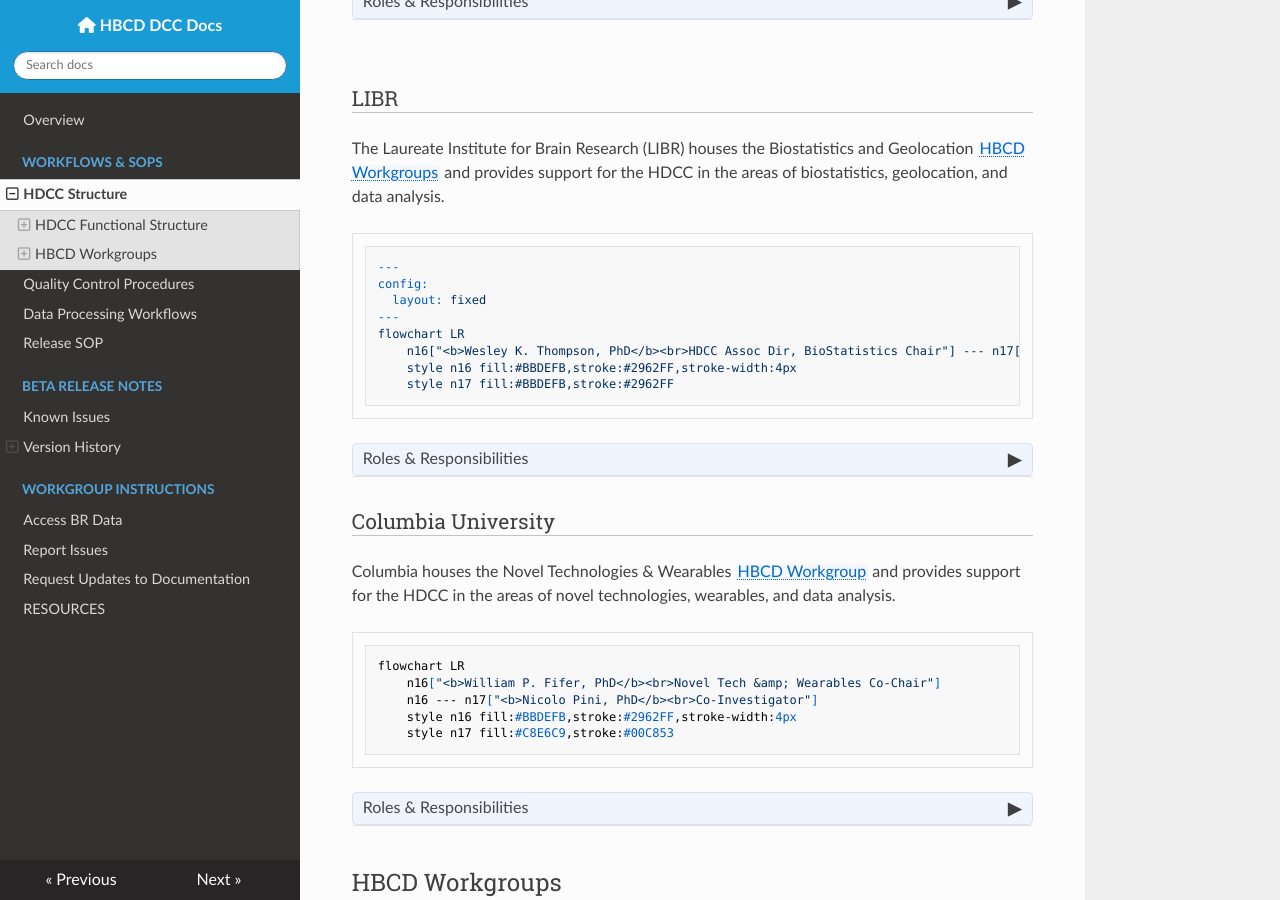
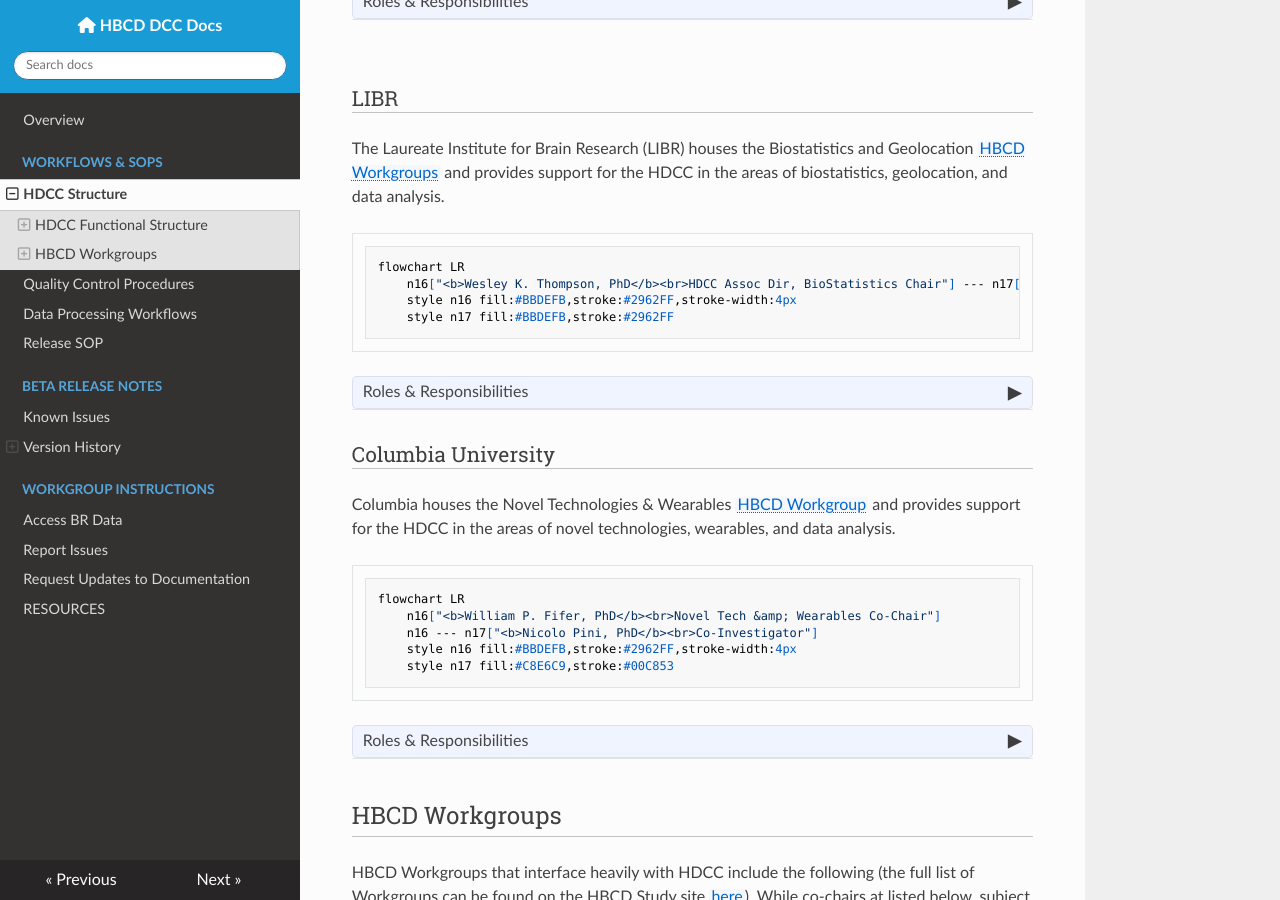
Before and after one commit to DCAN-Labs/hbcd-docs-internal, an MkDocs documentation site: the page built from docs/orgcharts.md, in a window 1280 px wide and 900 px high, scrolled down 8996 px. Built offline with MkDocs 1.6.1, drawn with Linux system fonts in a browser that asks for light colours; nearby versions of some CDN libraries; some of the changed text lies outside the part shown.

Commit message:
try to resolve mermaid error

````diff
--- a/docs/orgcharts.md
+++ b/docs/orgcharts.md
@@ -31,7 +31,7 @@
   layout: elk
 ---
 flowchart TB
-    n2["<b>Anders Dale, PhD<br></b>HDCC Co-Director<br>JCVI"] --- jcvi["<a href="#j-craig-venter-institute" target="_top"><b>JCVI</b></a>"]
+    n2["<b>Anders Dale, PhD<br></b>HDCC Co-Director<br>JCVI"] --- jcvi["<b>JCVI</b>"]
     E["<b>Damien Fair, PA-C, PhD</b><br>HDCC Co-Director<br>University of Minnesota"] --- lasso["<b>Lasso</b>"] & umn["<b>UMN</b>"] & n7["<b>LORIS</b>"] & n8["<b>UMD EEG Core</b>"] & n11["<b>Columbia</b>"]
     lasso --- lasso1["<b>Leigh MacIntyre</b><br>Lasso CEO"]
     n1["<b>Christopher Smyser, MD<br></b>HDCC Co-Director<br>WashU"] --- n10["<b>WashU</b>"] & n12["<b>LIBR</b>"] & lasso
@@ -1002,10 +1002,6 @@
 The Laureate Institute for Brain Research (LIBR) houses the Biostatistics and Geolocation [HBCD Workgroups](#hbcd-workgroups) and provides support for the HDCC in the areas of biostatistics, geolocation, and data analysis.
 
 ```mermaid
----
-config:
-  layout: fixed
----
 flowchart LR
     n16["<b>Wesley K. Thompson, PhD</b><br>HDCC Assoc Dir, BioStatistics Chair"] --- n17["<b>Chun Fan, PhD</b><br>Geolocation Chair"]
     style n16 fill:#BBDEFB,stroke:#2962FF,stroke-width:4px
@@ -1033,13 +1029,13 @@
     <tbody>
       <tr>
       <td>Wesley K. Thompson, PhD</td>
-      <td>HDCC Assoc Dir, BioStatistics Chair</td>
-      <td>&nbsp;</td>
+      <td style="word-wrap: break-word; white-space: normal;">HDCC Assoc Dir, BioStatistics Chair</td>
+      <td style="word-wrap: break-word; white-space: normal;">Provides guidance on statistical analysis, study design, and novel methods development for large, longitudinal, multi-site studies.</td>
       </tr>
       <tr>
       <td>Chun Fan, PhD</td>
-      <td>Geolocation Chair</td>
-      <td>&nbsp;</td>
+      <td style="word-wrap: break-word; white-space: normal;">Geolocation Chair</td>
+      <td style="word-wrap: break-word; white-space: normal;">&nbsp;</td>
       </tr>
 </table>
 </div>
````
